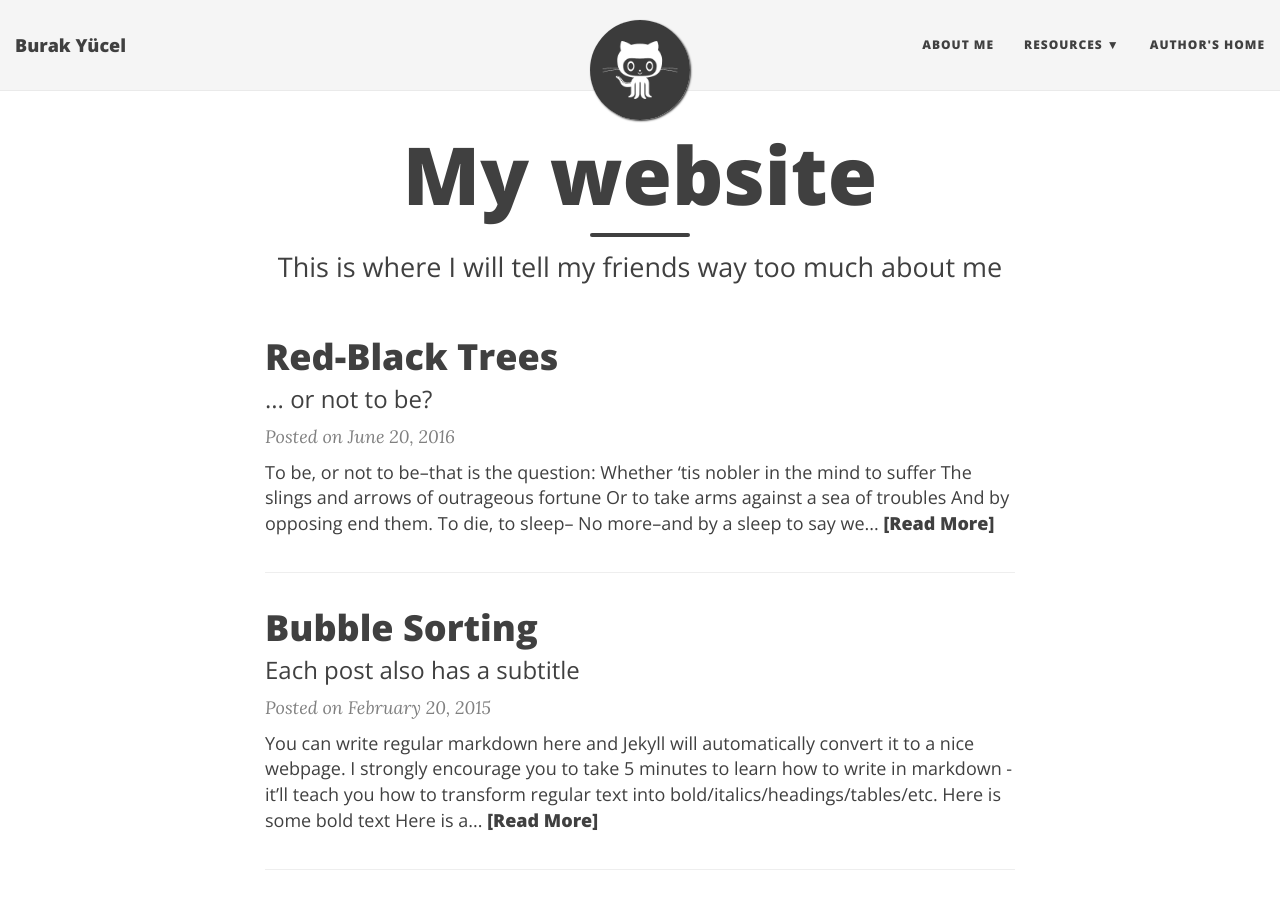
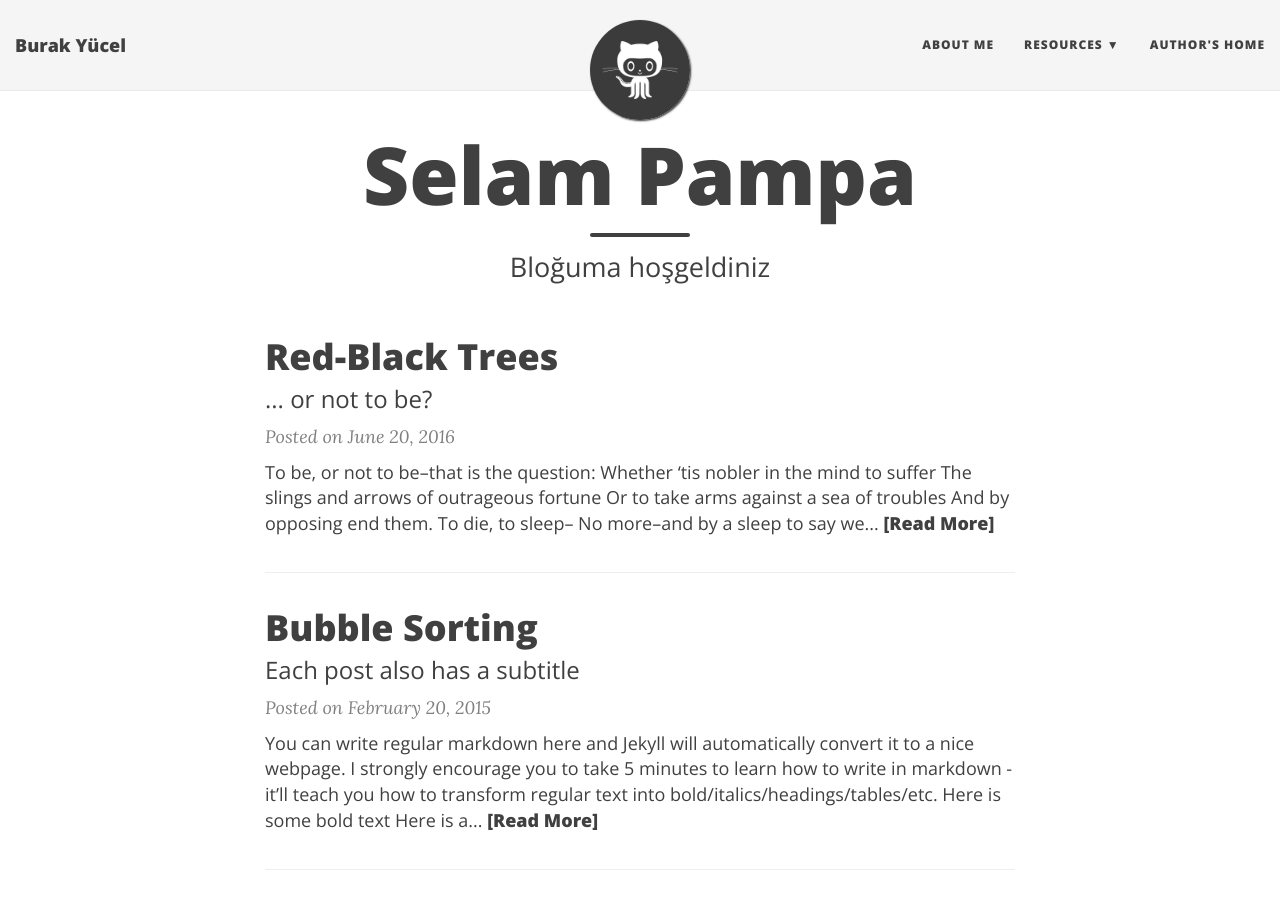
Before and after one commit to BurakYcl/burakycl.github.io, a Jekyll site: the page built from index.html, in a window 1280 px wide and 900 px high. Built offline with Jekyll 4.4.1, drawn with Linux system fonts in a browser that asks for light colours; nearby versions of some CDN libraries; the list of posts is cut into pages by our own code.

Commit message:
first commit

```diff
--- a/index.html
+++ b/index.html
@@ -1,7 +1,7 @@
 ---
 layout: page
-title: My website
-subtitle: This is where I will tell my friends way too much about me
+title: Selam Pampa
+subtitle: Bloğuma hoşgeldiniz
 ---
 
 <div class="posts-list">
```
